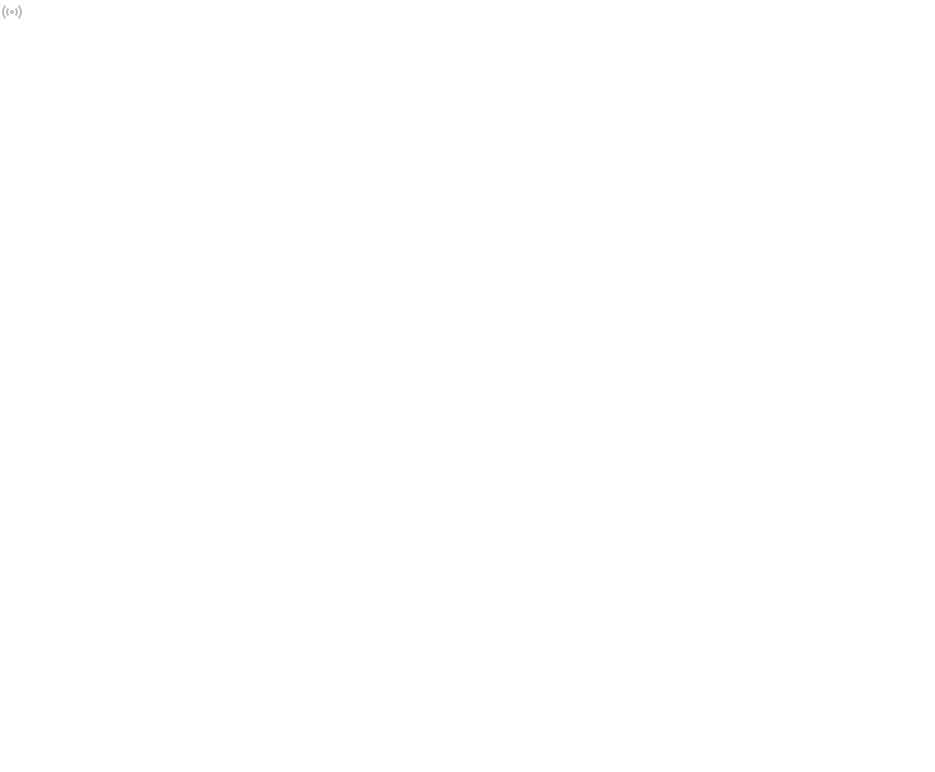
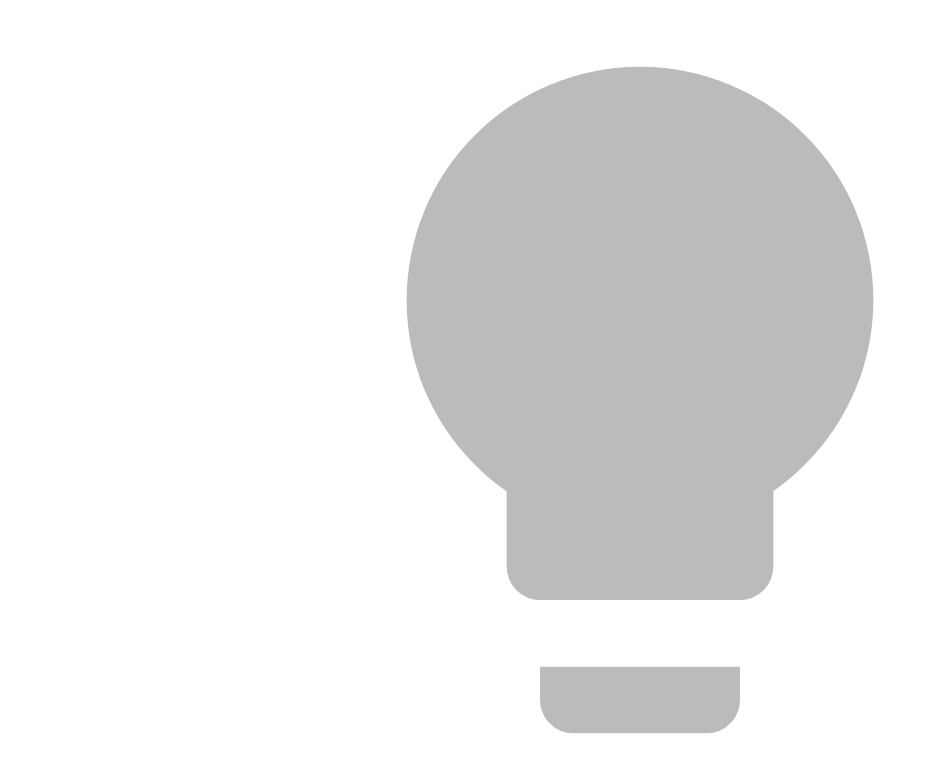
Before and after one commit to JustinRyanCarlson/Puck-JS-Snack-Clicker, a website: page test.html in a window 1280 px wide. Shown: the whole page, without its empty margins (0-935 px from the left). Drawn offline with Linux system fonts and the light colour scheme.

Commit message:
Update test.html

```diff
--- a/test.html
+++ b/test.html
@@ -9,8 +9,8 @@
    </style>
  </head>
  <body>
-  <svg style="width:24px;height:24px" viewBox="0 0 24 24">
-    <path fill="#000000" d="M4.93,4.93C3.12,6.74 2,9.24 2,12C2,14.76 3.12,17.26 4.93,19.07L6.34,17.66C4.89,16.22 4,14.22 4,12C4,9.79 4.89,7.78 6.34,6.34L4.93,4.93M19.07,4.93L17.66,6.34C19.11,7.78 20,9.79 20,12C20,14.22 19.11,16.22 17.66,17.66L19.07,19.07C20.88,17.26 22,14.76 22,12C22,9.24 20.88,6.74 19.07,4.93M7.76,7.76C6.67,8.85 6,10.35 6,12C6,13.65 6.67,15.15 7.76,16.24L9.17,14.83C8.45,14.11 8,13.11 8,12C8,10.89 8.45,9.89 9.17,9.17L7.76,7.76M16.24,7.76L14.83,9.17C15.55,9.89 16,10.89 16,12C16,13.11 15.55,14.11 14.83,14.83L16.24,16.24C17.33,15.15 18,13.65 18,12C18,10.35 17.33,8.85 16.24,7.76M12,10A2,2 0 0,0 10,12A2,2 0 0,0 12,14A2,2 0 0,0 14,12A2,2 0 0,0 12,10Z" />
+  <svg viewBox="0 0 24 24">
+   <path fill="#000000" d="M12,2A7,7 0 0,0 5,9C5,11.38 6.19,13.47 8,14.74V17A1,1 0 0,0 9,18H15A1,1 0 0,0 16,17V14.74C17.81,13.47 19,11.38 19,9A7,7 0 0,0 12,2M9,21A1,1 0 0,0 10,22H14A1,1 0 0,0 15,21V20H9V21Z" />
   </svg>
   <script src="https://www.puck-js.com/puck.js"></script>
   <script type="text/javascript">
```
